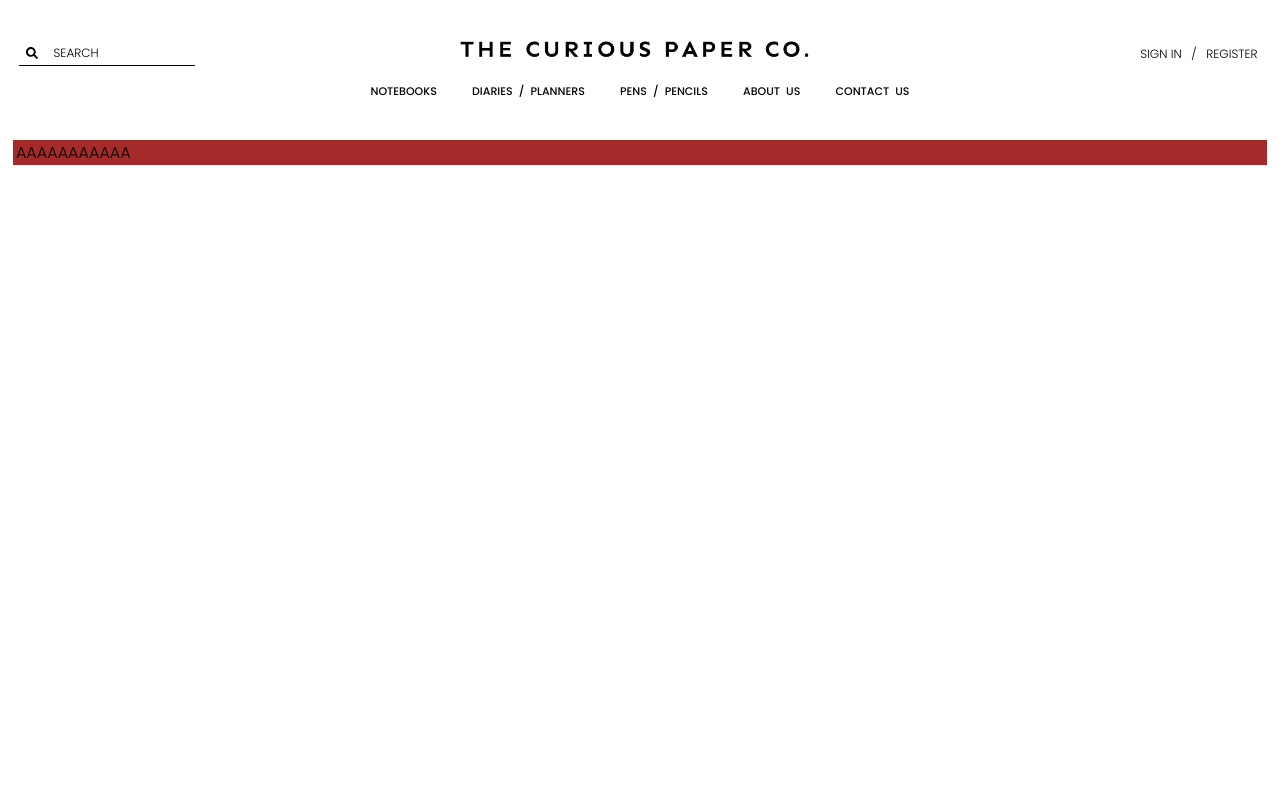
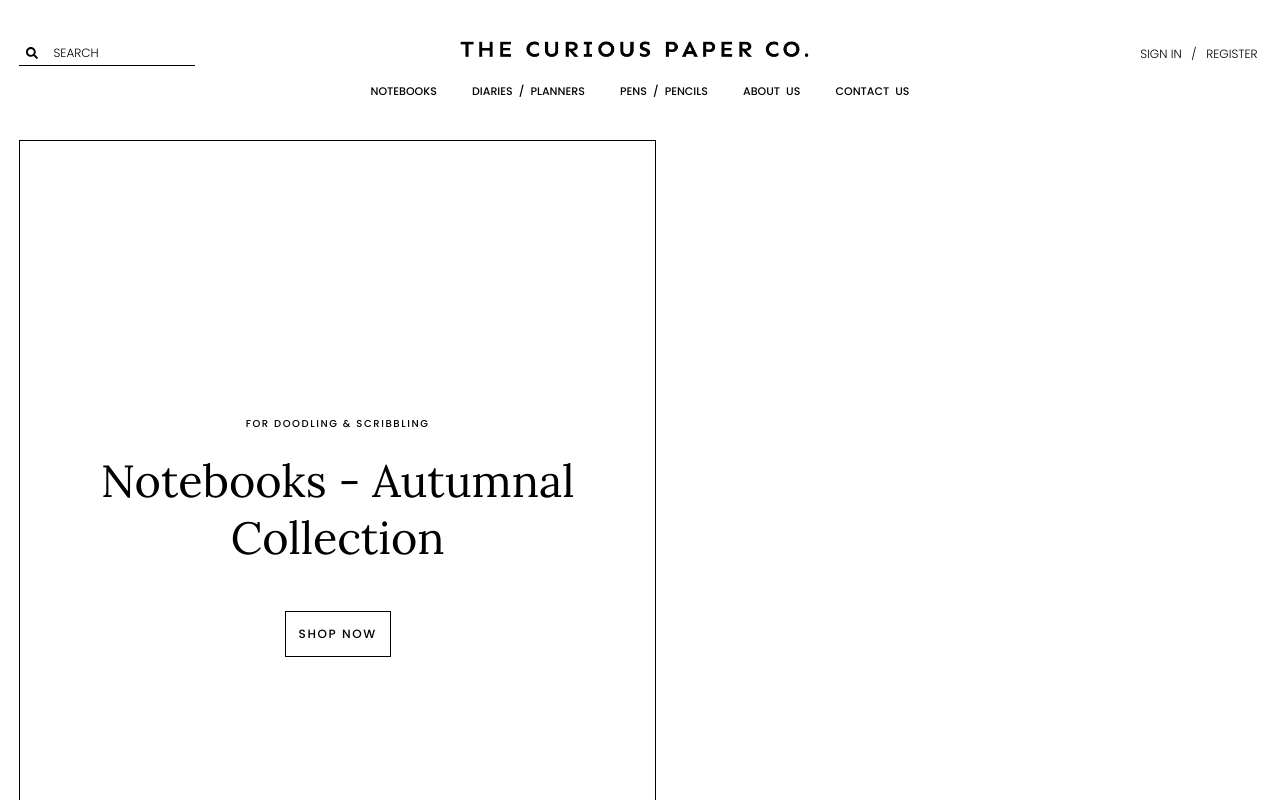
Before and after one commit to GraemeElliott/curious-paper-co, a React (Create React App) app: page / in a window 1280 px wide. Shown: the top 800 px of the page. Built offline with nearby package versions, Linux system fonts and the light colour scheme.

Commit message:
text category panel template now complete

```diff
--- a/src/App.css
+++ b/src/App.css
@@ -1,4 +1,5 @@
 @import url('https://fonts.googleapis.com/css2?family=Poppins:wght@100;300;400;500;700&display=swap');
+@import url('https://fonts.googleapis.com/css2?family=Lora:ital,wght@0,400;1,500&display=swap');
 
 /* Main/Body Styles */
 * {
--- a/src/components/homepage/categories/categories.css
+++ /dev/null
@@ -1,3 +0,0 @@
-.categories-wrapper {
-    background-color: brown;
-}
--- a/src/components/homepage/categories/categories.js
+++ b/src/components/homepage/categories/categories.js
@@ -1,20 +1,20 @@
 import React from "react";
-import './categories.css';
+import "./categories.scss";
 
-import CategoryPanel from "./category-panel";
+import ImageCategoryPanel from "./category-panels/image-category-panel";
+import TextCategoryPanel from "./category-panels/text-category-panel";
 
 const Categories = () => {
-    return (
-        <div className="categories-wrapper">
-            <p>AAAAAAAAAAA</p>
-            <CategoryPanel></CategoryPanel>
-            <CategoryPanel></CategoryPanel>
-            <CategoryPanel></CategoryPanel>
-            <CategoryPanel></CategoryPanel>
-
-        </div>
-    )
-
+  return (
+    <div className="categories-wrapper">
+      <TextCategoryPanel></TextCategoryPanel>
+      <TextCategoryPanel></TextCategoryPanel>
+      <TextCategoryPanel></TextCategoryPanel>
+      <TextCategoryPanel></TextCategoryPanel>
+      <TextCategoryPanel></TextCategoryPanel>
+      <TextCategoryPanel></TextCategoryPanel>
+    </div>
+  );
 };
 
 export default Categories;
--- /dev/null
+++ b/src/components/homepage/categories/categories.scss
@@ -0,0 +1,5 @@
+.categories-wrapper {
+    display: flex;
+    flex-wrap: wrap;
+    margin-left: 0.6rem;
+}
--- a/src/components/homepage/categories/category-panel.js
+++ /dev/null
@@ -1,12 +0,0 @@
-import React from "react";
-
-const CategoryPanel = () => {
-    return (
-        <div>
-
-        </div>
-    )
-
-};
-
-export default CategoryPanel;
--- /dev/null
+++ b/src/components/homepage/categories/category-panels/category-panel.scss
@@ -0,0 +1,5 @@
+.category-panel {
+    border: 1px solid black;
+    color: blue;
+    margin: 0;
+}
--- /dev/null
+++ b/src/components/homepage/categories/category-panels/image-category-panel.js
@@ -0,0 +1,14 @@
+import React from "react";
+import "./category-panel.scss";
+
+const ImageCategoryPanel = () => {
+    return (
+        <div className="category-panel">
+            <p>AAAAAAA</p>
+
+        </div>
+    )
+
+};
+
+export default ImageCategoryPanel;
--- /dev/null
+++ b/src/components/homepage/categories/category-panels/text-category-panel.js
@@ -0,0 +1,14 @@
+import React from "react";
+import "./text-category-panel.scss";
+
+const TextCategoryPanel = () => {
+  return (
+    <div className="text-category-panel">
+        <p className="text-cat-header-1">FOR DOODLING & SCRIBBLING</p>
+        <p className="text-cat-header-2"> Notebooks - Autumnal Collection </p>
+        <button>SHOP NOW</button>
+    </div>
+  );
+};
+
+export default TextCategoryPanel;
--- /dev/null
+++ b/src/components/homepage/categories/category-panels/text-category-panel.scss
@@ -0,0 +1,34 @@
+.text-category-panel {
+  border: 1px solid black;
+  width: 635px;
+  height: 780px;
+  display: flex;
+  flex-direction: column;
+  align-items: center;
+  justify-content: center;
+  margin: 0px;
+
+  .text-cat-header-1 {
+    font-size: 10px;
+    letter-spacing: 0.1rem;
+    font-weight: 500;
+  }
+
+  .text-cat-header-2 {
+    font-size: 45px;
+    font-family: "Lora", serif;
+    text-align: center;
+    margin-top: 10px;
+  }
+
+  button {
+    border: 1.5px solid black;
+    padding: 0.8rem;
+    background-color: transparent;
+    font-family: inherit;
+    font-weight: 500;
+    font-size: 12px;
+    letter-spacing: 0.1rem;
+    text-decoration: none;
+  }
+}
--- a/src/components/partials/footer/footer.js
+++ b/src/components/partials/footer/footer.js
@@ -0,0 +1,11 @@
+import React from "react";
+
+const Footer = () => {
+    return (
+        <div>
+            <p>Footer</p>
+        </div>
+    );
+};
+
+export default Footer;
--- a/src/pages/homepage/homepage.js
+++ b/src/pages/homepage/homepage.js
@@ -1,5 +1,7 @@
 import React from "react";
 import Header from '../../components/partials/header/header';
+import Footer from "../../components/partials/footer/footer";
+
 import Categories from "../../components/homepage/categories/categories";
 
 const Index = () => {
@@ -7,6 +9,7 @@ const Index = () => {
         <div className="page-wrapper">
             <Header />
             <Categories />
+            <Footer />
 
 
 
```
